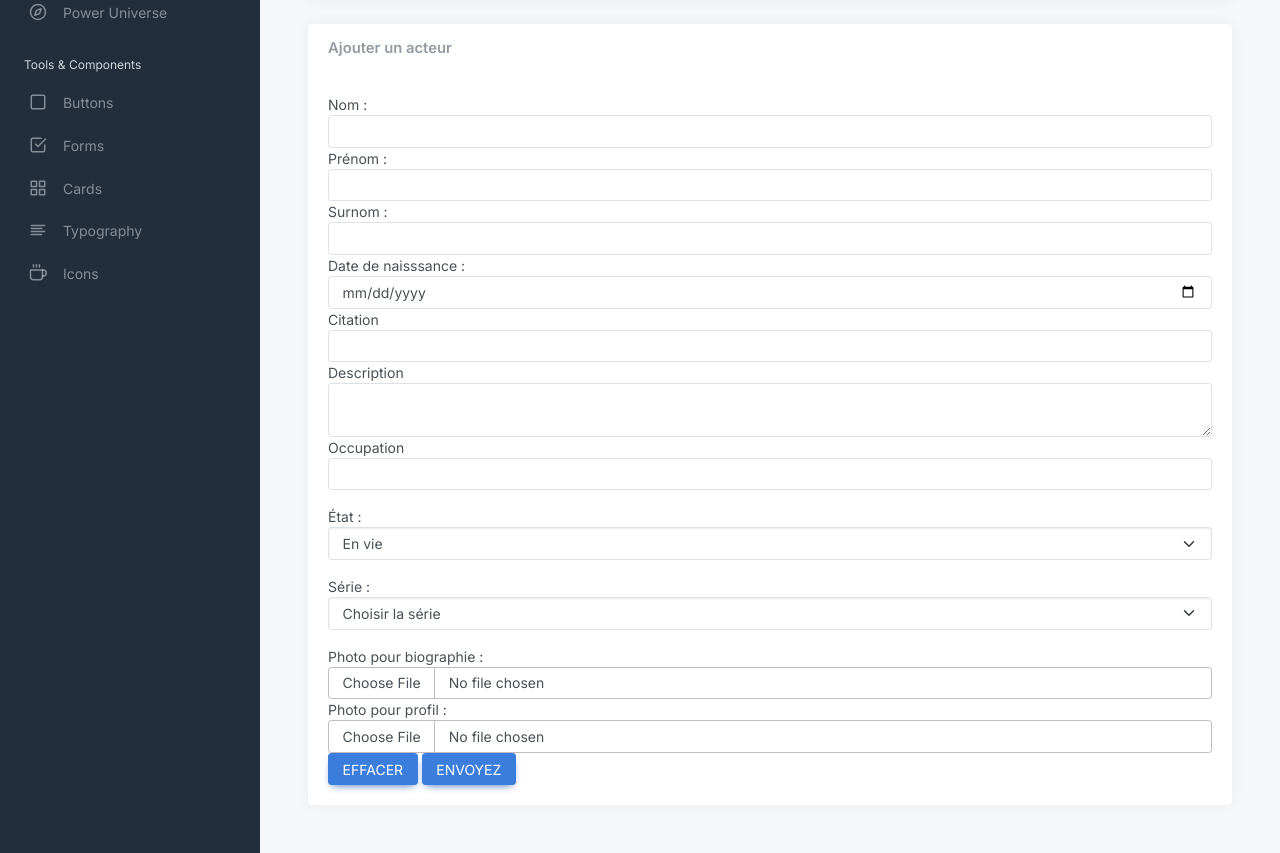
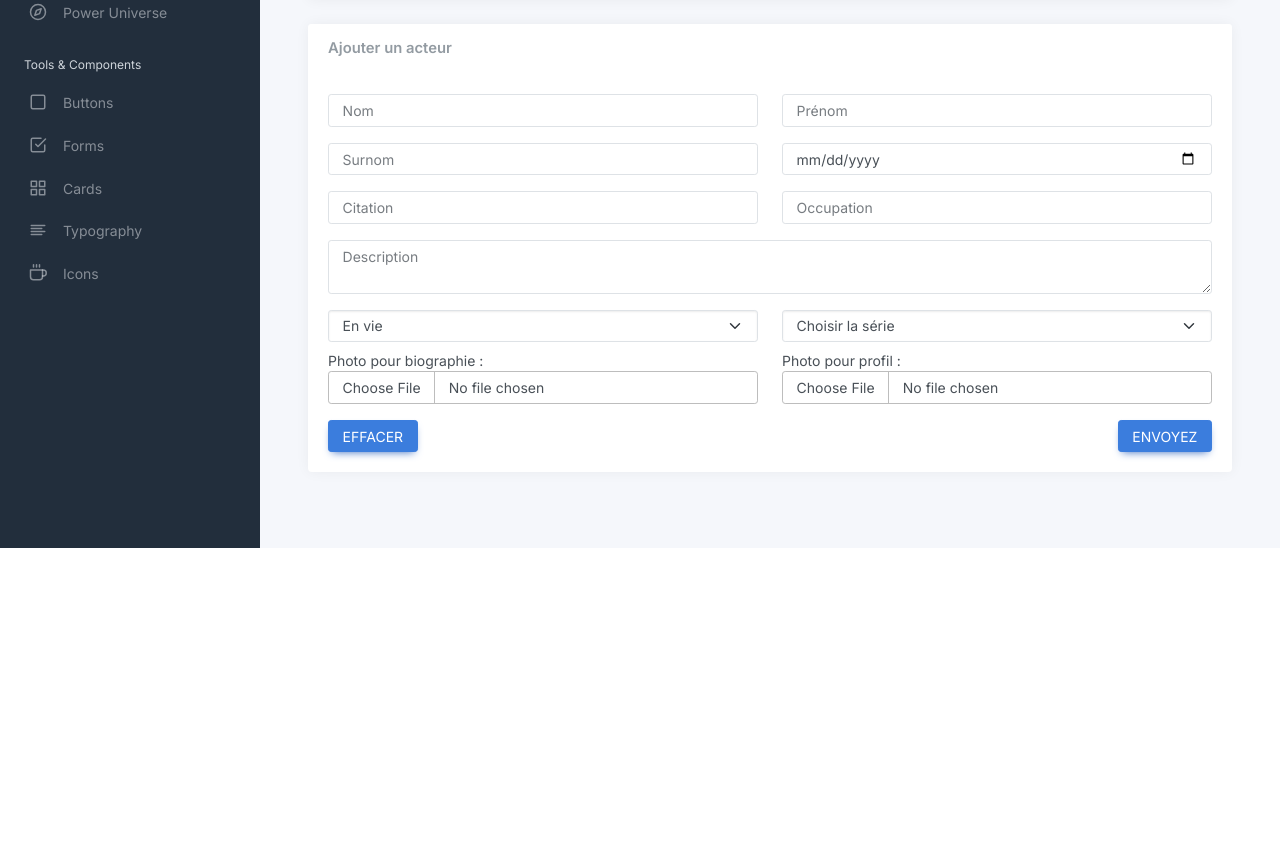
Before and after one commit to Younesasn/power, a PHP site: page /admin/upload.php in a window 1280 px wide. Shown: the part 252-1105 px from the top of the page. After the commit the page ends 800 px from the top, so only its background shows below. Run offline with PHP 8.4, Linux system fonts and the light colour scheme; the visitor is signed in with stand-in values (Sample User, id 1); data that the repository does not hold is empty.

Commit message:
update class Upload

```diff
--- a/actor.php
+++ b/actor.php
@@ -18,7 +18,7 @@ if ($actor === null) {
     <div class="container">
         <div class="row">
             <h2 class="my-4 text-center"><?php echo $actor['first_name_actors'] . ' ' . $actor['last_name_actors']; ?></h2>
-            <div class="col-lg-6 bg-secondary">
+            <div class="col-lg-6">
                 <div class="mb-4 text-center">
                     <img src="uploads/actors/<?php echo $actor['picture_actors']; ?>" alt="" class="mt-2 img-fluid">
                 </div>
@@ -36,7 +36,7 @@ if ($actor === null) {
                 </div>
             </div>
             <div class="col-lg-6">
-                <div class="mb4">
+                <div class="mb-4">
                     <p class="justify">"<?php echo $actor['quote_actors']; ?>"</p>
                     <p class="justify"><?php echo $actor['description_actors']; ?></p>
 
--- a/admin/upload.php
+++ b/admin/upload.php
@@ -60,63 +60,56 @@ $series = Serie::getSeries();
 										<h5 class="card-title mb-0">Ajouter un acteur</h5>
 									</div>
 									<div class="card-body">
-										<form action="../process/upload_process.php" method="POST" enctype="multipart/form-data">
-											<div>
-												<label for="">Nom :</label>
-												<input class="form-control" type="text" name="last_name">
+										<form action="../process/upload_process.php" method="POST" enctype="multipart/form-data" class="row">
+											<div class="col-lg-6 mb-3">
+												<input class="form-control" type="text" name="last_name" placeholder="Nom">
 											</div>
-											<div>
-												<label for="">Prénom :</label>
-												<input class="form-control" type="text" name="first_name">
+											<div class="col-lg-6 mb-3">
+												<input class="form-control" type="text" name="first_name" placeholder="Prénom">
 											</div>
-											<div>
-												<label for="">Surnom :</label>
-												<input class="form-control" type="text" name="surname">
+											<div class="col-lg-6 mb-3">
+												<input class="form-control" type="text" name="surname" placeholder="Surnom">
 											</div>
-											<div>
-												<label for="">Date de naisssance :</label>
-												<!-- <input class="form-control" type="text" name="birth_date"> -->
-												<input id="startDate" class="form-control" type="date" name="birth_date" />
+											<div class="col-lg-6 mb-3">
+												<input id="startDate" class="form-control" type="date" name="birth_date" placeholder="Date de naisssance" />
 											</div>
-											<div>
-												<label for="">Citation</label>
-												<input class="form-control" type="text" name="quote">
+											<div class="col-lg-6 mb-3">
+												<input class="form-control" type="text" name="quote" placeholder="Citation">
 											</div>
-											<div>
-												<label for="">Description</label>
-												<textarea class="form-control" rows="2" name="text"></textarea>
+											<div class="col-lg-6">
+												<input type="text" name="occupation" class="form-control" placeholder="Occupation">
 											</div>
-											<div>
-												<label for="">Occupation</label>
-												<input type="text" name="occupation" class="form-control mb-3">
+
+											<div class="col-lg-12 mb-3">
+												<textarea class="form-control" rows="2" name="text" placeholder="Description"></textarea>
 											</div>
-											<div>
-												<label for="">État :</label>
-												<select class="form-select mb-3" name="status">
+											<div class="col-lg-6 mb-2">
+												<select class="form-select" name="status">
 													<option selected>En vie</option>
 													<option>Mort</option>
 												</select>
 											</div>
-											<div>
-												<label for="">Série : </label>
-												<select class="form-select mb-3" name="series">
+											<div class="col-lg-6 mb-2">
+												<select class="form-select" name="series">
 													<option selected>Choisir la série</option>
 													<?php foreach ($series as $serie) { ?>
 														<option value="<?php echo $serie['id_series'] ?>"><?php echo $serie['name_series'] ?></option>
 													<?php } ?>
 												</select>
 											</div>
-											<div>
+											<div class="col-lg-6">
 												<label for="">Photo pour biographie :</label>
 												<input class="form-control" type="file" name="file_bio">
 											</div>
-											<div>
+											<div class="col-lg-6">
 												<label for="">Photo pour profil :</label>
 												<input class="form-control" type="file" name="file_pdp">
 											</div>
-											<div class="">
-												<input type="reset" value="Effacer" class="btn btn-primary text-start">
-												<input type="submit" value="Envoyez" class="btn btn-primary text-end">
+											<div class="col-lg-6 mt-3">
+												<input type="reset" value="Effacer" class="btn btn-primary">
+											</div>
+											<div class="col-lg-6 mt-3 text-end">
+												<input type="submit" value="Envoyez" class="btn btn-primary ">
 											</div>
 										</form>
 									</div>
@@ -124,8 +117,8 @@ $series = Serie::getSeries();
 							</div>
 						</div>
 					</div>
-
 				</div>
+			</div>
 		</main>
 	</div>
 </div>
--- a/classes/InvalidEmailException.php
+++ b/classes/InvalidEmailException.php
@@ -2,7 +2,8 @@
 
 class InvalidEmailException extends InvalidArgumentException
 {
-    public function __construct() {
-        $this->message = "Veuillez remplir un email valide";
+    public function __construct()
+    {
+        $this->message = "Email invalide";
     }
 }
--- a/classes/Notification.php
+++ b/classes/Notification.php
@@ -7,6 +7,7 @@ class Notification
     public const FIELD_EMPTY = 3;
     public const ADD_ACTOR = 4;
     public const ERROR_UPLOAD = 5;
+    public const BIRTHDATE_INVALID = 6;
     public static function getSuccesMessage(int $code): string
     {
         $msg = '';
@@ -34,6 +35,8 @@ class Notification
                 break;
             case self::ERROR_UPLOAD:
                 $msg = "L'upload a échoué, veuillez réessayer";
+            case self::BIRTHDATE_INVALID:
+                $msg = "Veuillez remplir une date de naissance valide";
             // Add default
         }
         return $msg;
--- a/classes/RequiredFieldsException.php
+++ b/classes/RequiredFieldsException.php
@@ -3,6 +3,6 @@
 class RequiredFieldsException extends InvalidArgumentException
 {
     public function __construct() {
-        $this->message = "Veuillez remplir tout les champs";
+        $this->message = "Champs requis";
     }
 }
--- a/serie.php
+++ b/serie.php
@@ -16,7 +16,7 @@ $actors = Actor::getActorsByIdSeries();
                 <div class="col-lg-4">
                     <div class="card mb-4">
                         <div class="card-body text-center">
-                            <img src="uploads/actors/picture_round/<?php echo $actor['picture_round_actors']; ?>" alt="avatar" class="rounded-circle img-fluid" style="width: 150px; height: 150px;">
+                            <img src="uploads/actors/picture_round/<?php echo $actor['picture_round_actors']; ?>" alt="avatar" class="rounded-circle img-fluid img-thumbnail" style="width: 150px; height: 150px;">
                             <h5 class="mt-3 mb-0"><?php echo $actor['first_name_actors'] . ' ' . $actor['last_name_actors']; ?></h5>
                             <p class="text-muted mb-1"><?php echo $actor['occupation_actors']; ?></p>
                             <div class="d-flex justify-content-center mb-2 mt-3">
```
Also changed, not shown: classes/InvalidBirthdateException.php (added, +8 -0 lines), classes/Upload.php (+17 -1 lines), process/upload_process.php (+8 -6 lines).
